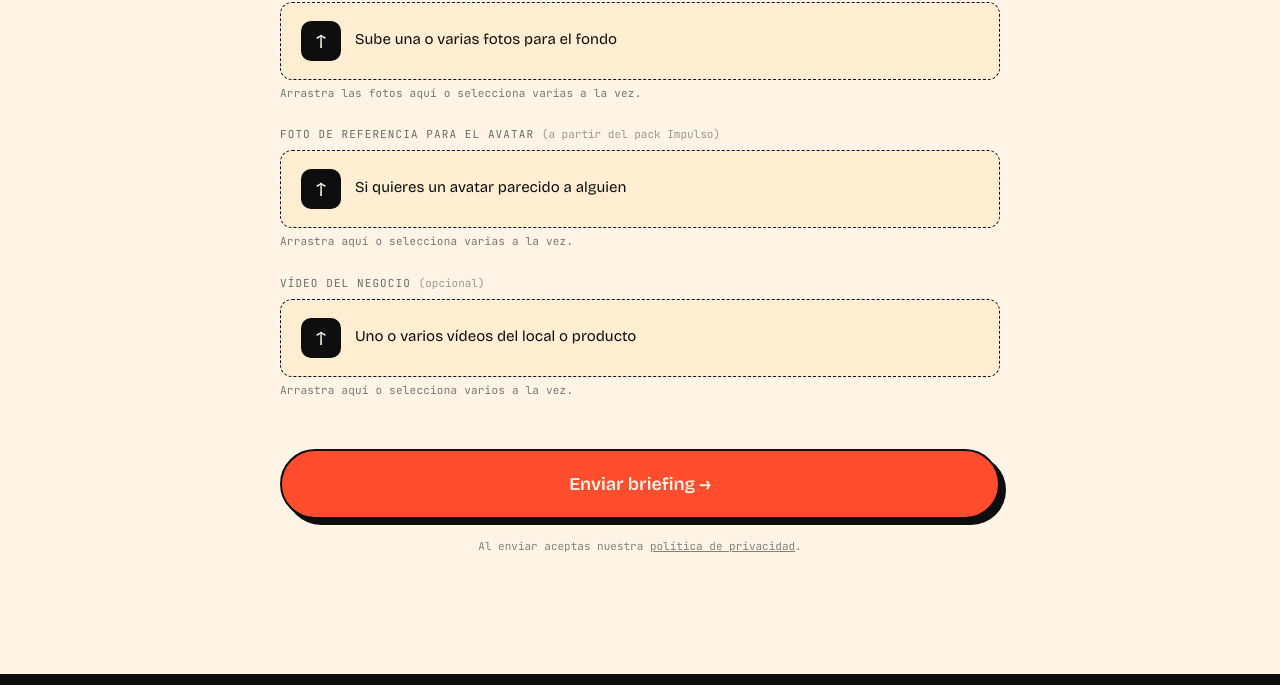
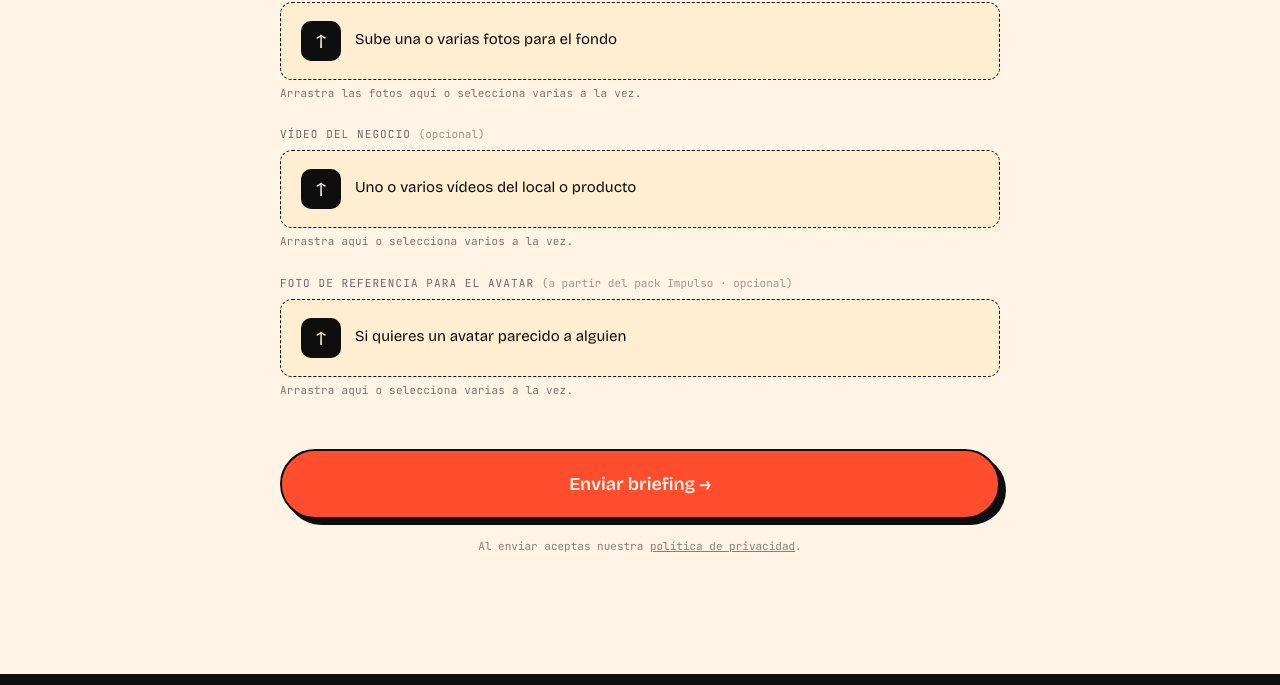
Before and after one commit to Franciscogalera/vidia, a website: page cuentanos.html in a window 1280 px wide. Shown: the part 1595-2280 px from the top of the page. Drawn offline with nearby package versions, Linux system fonts and the light colour scheme.

Commit message:
Cuentanos: Avatar-Feld ans Ende, gekennzeichnet 'a partir del pack Impulso · opcional'

```diff
--- a/cuentanos.html
+++ b/cuentanos.html
@@ -490,19 +490,19 @@
     </div>
 
     <div class="upload">
-      <label for="f-avatar" class="field-label" style="font-family:'JetBrains Mono',monospace;font-size:11px;text-transform:uppercase;letter-spacing:0.1em;color:rgba(14,14,14,0.6);display:block;margin-bottom:8px;">Foto de referencia para el avatar <span class="optional" style="text-transform:none;letter-spacing:0;color:rgba(14,14,14,0.4);">(a partir del pack Impulso)</span></label>
-      <input type="file" id="f-avatar" accept="image/*" multiple>
-      <label for="f-avatar" class="drop"><span class="ico">↑</span><span class="txt">Si quieres un avatar parecido a alguien<span class="fname"></span></span></label>
-      <span class="up-hint">Arrastra aquí o selecciona varias a la vez.</span>
-      <div class="chosen" id="chosen-avatar"></div>
-    </div>
-
-    <div class="upload">
       <label for="f-video" class="field-label" style="font-family:'JetBrains Mono',monospace;font-size:11px;text-transform:uppercase;letter-spacing:0.1em;color:rgba(14,14,14,0.6);display:block;margin-bottom:8px;">Vídeo del negocio <span class="optional" style="text-transform:none;letter-spacing:0;color:rgba(14,14,14,0.4);">(opcional)</span></label>
       <input type="file" id="f-video" accept="video/*" multiple>
       <label for="f-video" class="drop"><span class="ico">↑</span><span class="txt">Uno o varios vídeos del local o producto<span class="fname"></span></span></label>
       <span class="up-hint">Arrastra aquí o selecciona varios a la vez.</span>
       <div class="chosen" id="chosen-video"></div>
+    </div>
+
+    <div class="upload">
+      <label for="f-avatar" class="field-label" style="font-family:'JetBrains Mono',monospace;font-size:11px;text-transform:uppercase;letter-spacing:0.1em;color:rgba(14,14,14,0.6);display:block;margin-bottom:8px;">Foto de referencia para el avatar <span class="optional" style="text-transform:none;letter-spacing:0;color:rgba(14,14,14,0.4);">(a partir del pack Impulso · opcional)</span></label>
+      <input type="file" id="f-avatar" accept="image/*" multiple>
+      <label for="f-avatar" class="drop"><span class="ico">↑</span><span class="txt">Si quieres un avatar parecido a alguien<span class="fname"></span></span></label>
+      <span class="up-hint">Arrastra aquí o selecciona varias a la vez.</span>
+      <div class="chosen" id="chosen-avatar"></div>
     </div>
 
     <div id="form-status" class="form-status"></div>
```
